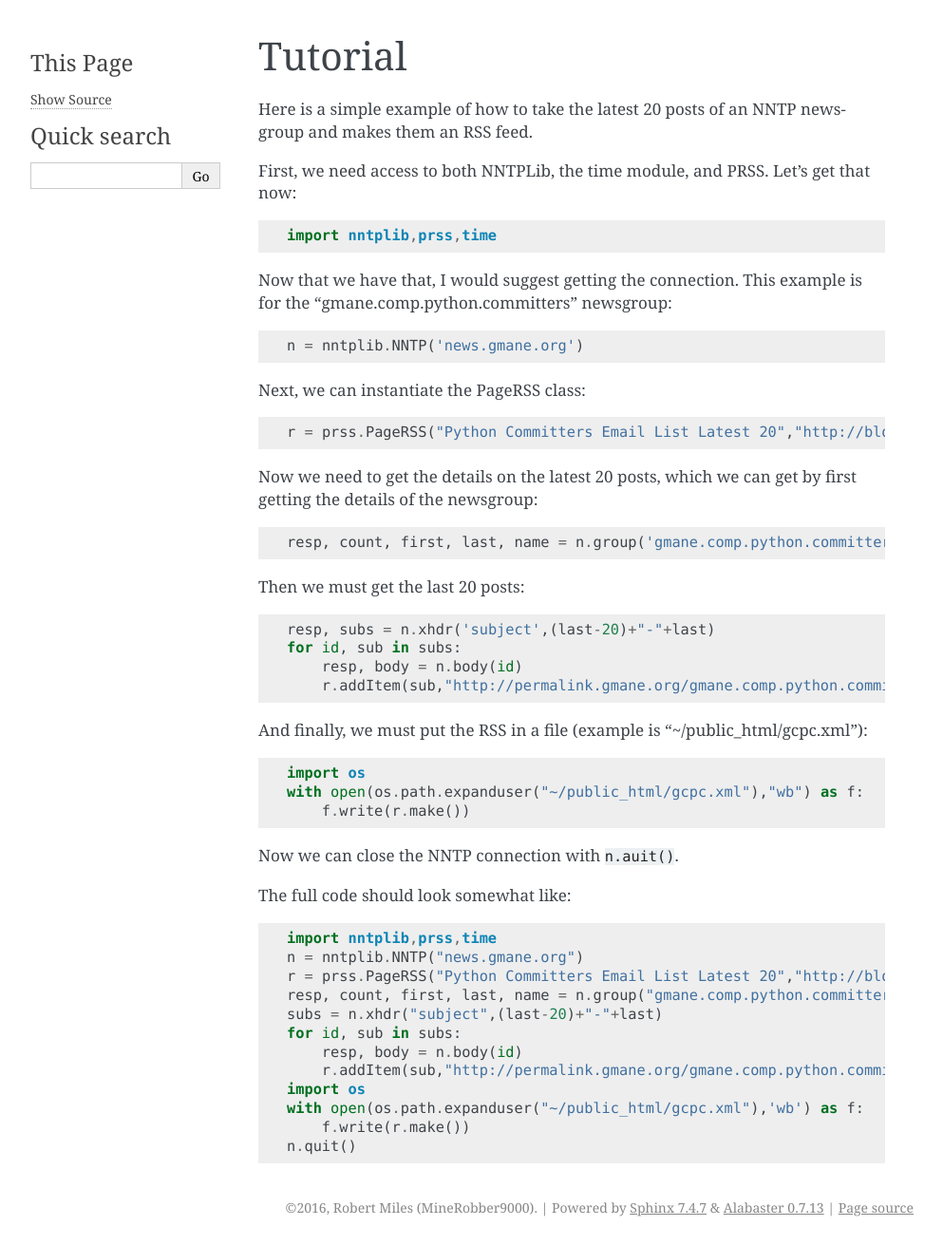
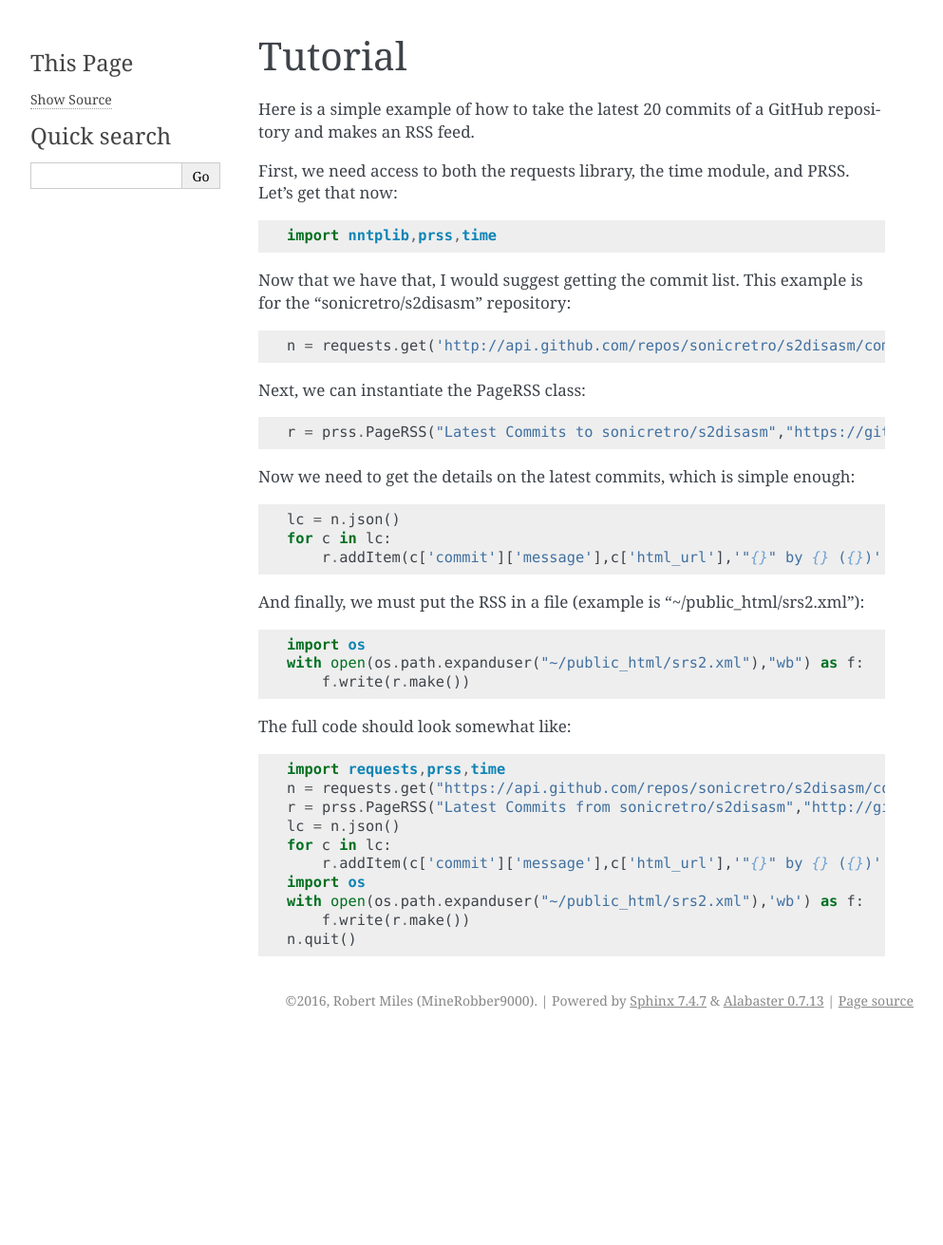
Before and after one commit to MineRobber9000/prss, a Sphinx documentation site: the page built from docs/Tutorial.rst, in a window 1280 px wide. Shown: the whole page at 95% size, without its empty margins (148-1141 px from the left). Built offline with Sphinx 7.4.7, drawn with Linux system fonts in a browser that asks for light colours; after the commit the page ends 1093 px from its top, so only the background shows below that.

Commit message:
Fixed tutorial to do domething else

```diff
--- a/docs/Tutorial.rst
+++ b/docs/Tutorial.rst
@@ -1,50 +1,41 @@
 Tutorial
 ========
 
-Here is a simple example of how to take the latest 20 posts of an NNTP newsgroup and makes them an RSS feed.
+Here is a simple example of how to take the latest 20 commits of a GitHub repository and makes an RSS feed.
 
-First, we need access to both NNTPLib, the time module, and PRSS. Let's get that now: ::
+First, we need access to both the requests library, the time module, and PRSS. Let's get that now: ::
 
     import nntplib,prss,time
 
-Now that we have that, I would suggest getting the connection. This example is for the "gmane.comp.python.committers" newsgroup: ::
+Now that we have that, I would suggest getting the commit list. This example is for the "sonicretro/s2disasm" repository: ::
 
-    n = nntplib.NNTP('news.gmane.org')
+    n = requests.get('http://api.github.com/repos/sonicretro/s2disasm/commits')
 
 Next, we can instantiate the PageRSS class: ::
 
-    r = prss.PageRSS("Python Committers Email List Latest 20","http://blog.gmane.org/gmane.comp.python.committers","The latest 20 posts from the CPython committers email list.",time.localtime())
+    r = prss.PageRSS("Latest Commits to sonicretro/s2disasm","https://github.com/sonicretro/s2disasm","The latest commits from the Sonic Retro Sonic the Hedgehog 2 disassembly.",time.localtime())
 
-Now we need to get the details on the latest 20 posts, which we can get by first getting the details of the newsgroup: ::
+Now we need to get the details on the latest commits, which is simple enough: ::
 
-    resp, count, first, last, name = n.group('gmane.comp.python.committers')
+    lc = n.json()
+    for c in lc:
+        r.addItem(c['commit']['message'],c['html_url'],'"{}" by {} ({})'.format(c['commit']['message'],c['commit']['author']['name'],c['tree']['sha']))
 
-Then we must get the last 20 posts: ::
-
-    resp, subs = n.xhdr('subject',(last-20)+"-"+last)
-    for id, sub in subs:
-        resp, body = n.body(id)
-        r.addItem(sub,"http://permalink.gmane.org/gmane.comp.python.commiters/{!s}".format(id),body)
-
-And finally, we must put the RSS in a file (example is "~/public_html/gcpc.xml"): ::
+And finally, we must put the RSS in a file (example is "~/public_html/srs2.xml"): ::
 
     import os
-    with open(os.path.expanduser("~/public_html/gcpc.xml"),"wb") as f:
+    with open(os.path.expanduser("~/public_html/srs2.xml"),"wb") as f:
         f.write(r.make())
-
-Now we can close the NNTP connection with ``n.auit()``.
 
 The full code should look somewhat like: ::
 
-    import nntplib,prss,time
-    n = nntplib.NNTP("news.gmane.org")
-    r = prss.PageRSS("Python Committers Email List Latest 20","http://blog.gmane.org/gmane.comp.python.committers","The latest 20 posts from the CPython committers email list.",time.localtime())
-    resp, count, first, last, name = n.group("gmane.comp.python.committers")
-    subs = n.xhdr("subject",(last-20)+"-"+last)
-    for id, sub in subs:
-        resp, body = n.body(id)
-        r.addItem(sub,"http://permalink.gmane.org/gmane.comp.python.committers/{!s}".format(id),body)
+    import requests,prss,time
+    n = requests.get("https://api.github.com/repos/sonicretro/s2disasm/commits")
+    r = prss.PageRSS("Latest Commits from sonicretro/s2disasm","http://github.com/sonicretro/s2disasm","The latest commits from the Sonic Retro Sonic the Hedgehog 2 disassembly.",time.localtime())
+    lc = n.json()
+    for c in lc:
+        r.addItem(c['commit']['message'],c['html_url'],'"{}" by {} ({})'.format(c['commit']['message'],c['commit']['author']['name'],c['tree']['sha']))
     import os
-    with open(os.path.expanduser("~/public_html/gcpc.xml"),'wb') as f:
+    with open(os.path.expanduser("~/public_html/srs2.xml"),'wb') as f:
         f.write(r.make())
     n.quit()
```
